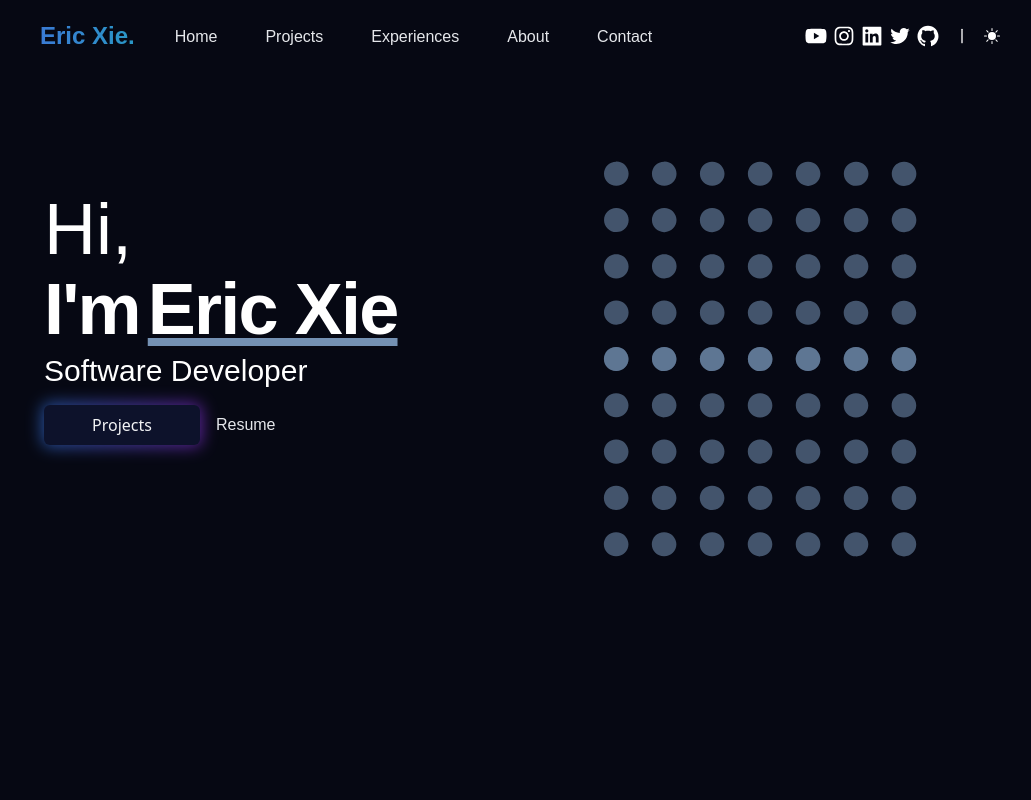
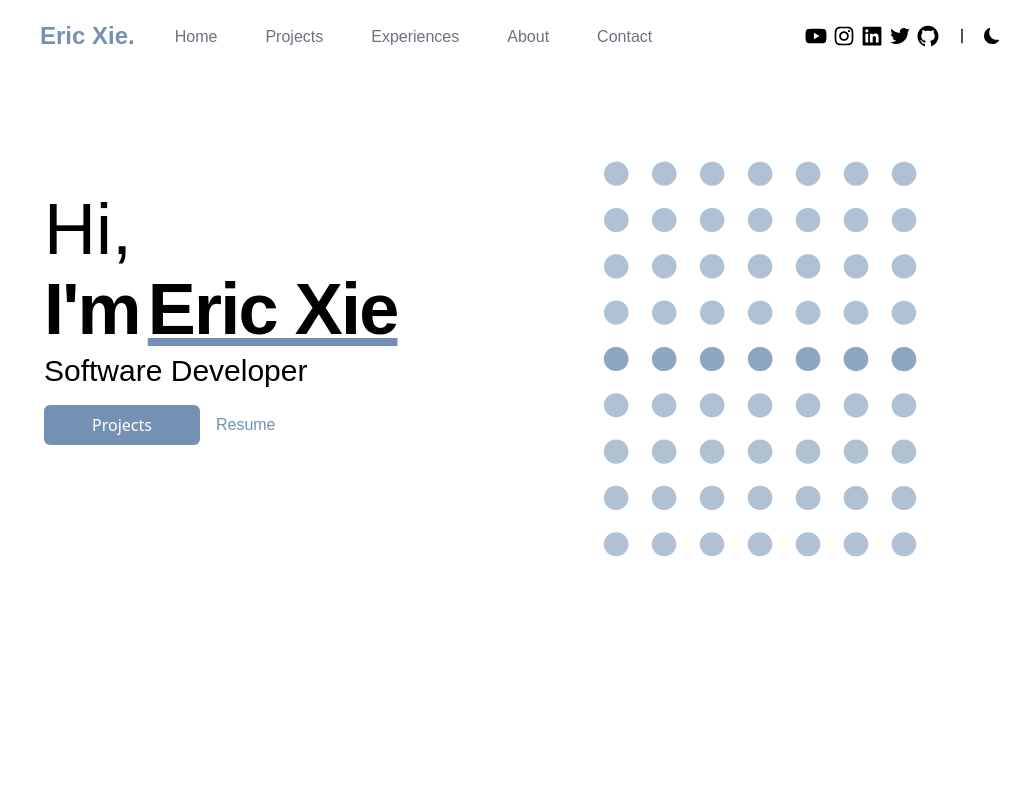
Before and after one commit to ericcxie/personal-website, a Next.js app: page / in a window 1280 px wide. Shown: the top 800 px of the page, without its empty margins (120-1151 px from the left). Built offline with nearby package versions, Linux system fonts and the light colour scheme.

Commit message:
Revert changes index.js

```diff
--- a/pages/index.js
+++ b/pages/index.js
@@ -29,11 +29,6 @@ export default function Home() {
     }
   }, []);
 
-  useEffect(() => {
-    setDarkMode(true);
-  }, []);
-
-
   return (
     <div className={darkMode ? "dark" : ""}>
       <Head>
```
